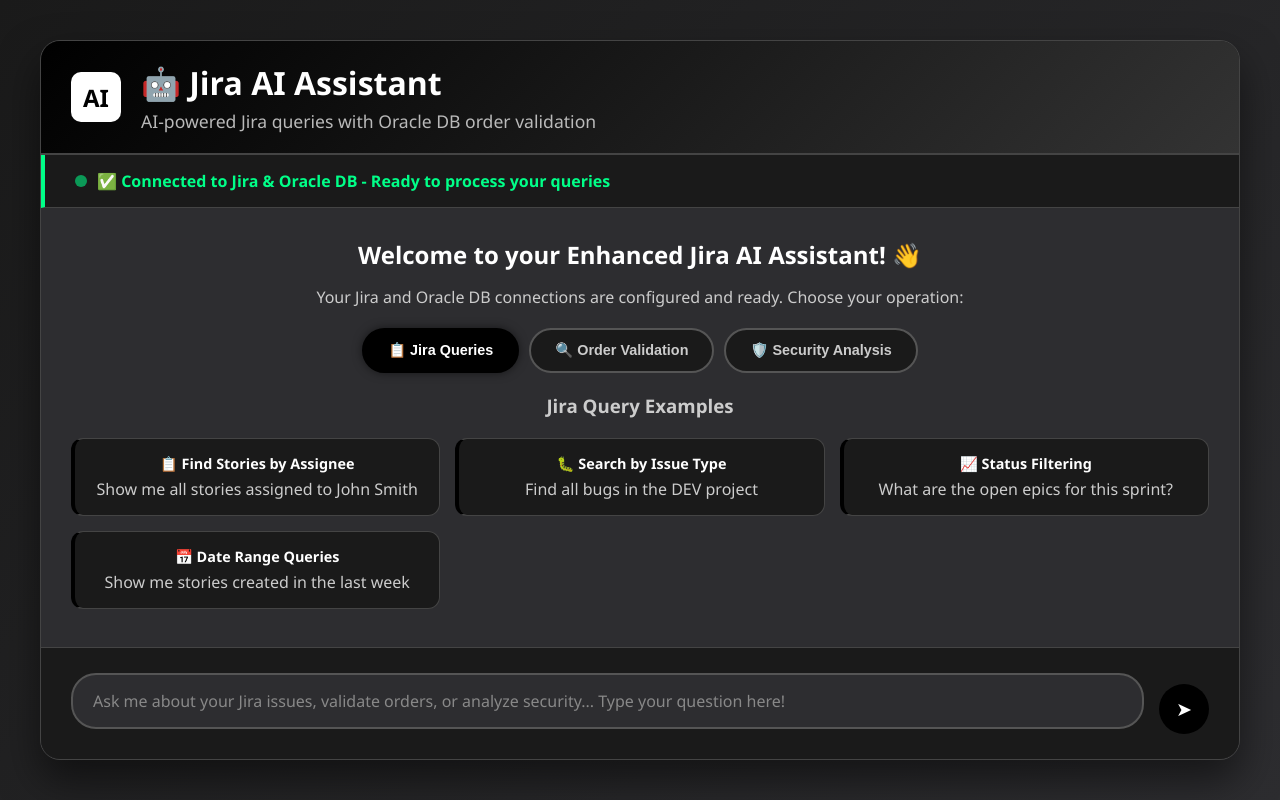
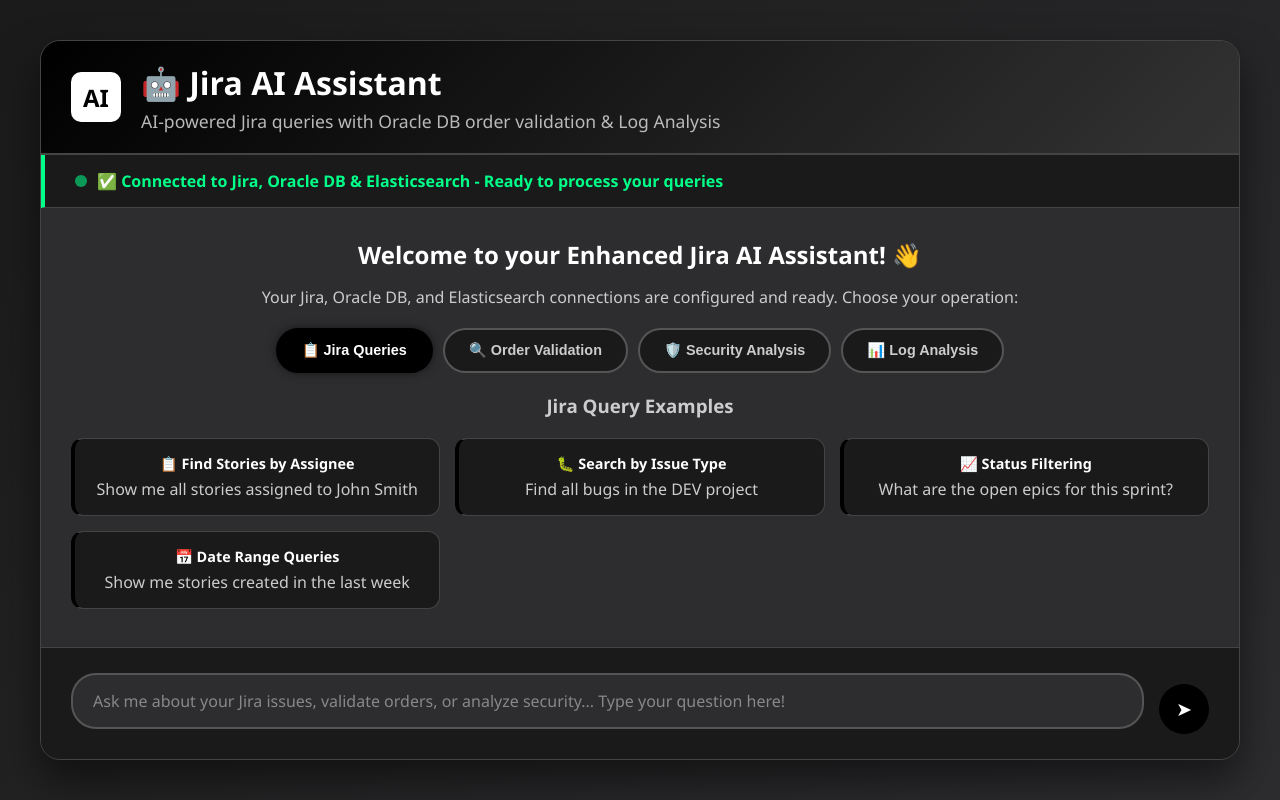
Before and after one commit to SaiGangupalli/jira-ai-assistant, a Flask app: page / in a window 1280 px wide. Run offline with Flask 3, Linux system fonts and the light colour scheme.

Commit message:
Update index.html

```diff
--- a/templates/index.html
+++ b/templates/index.html
@@ -21,20 +21,20 @@
             <!-- Header Content -->
             <div class="header-content">
                 <h1>🤖 Jira AI Assistant</h1>
-                <p>AI-powered Jira queries with Oracle DB order validation</p>
+                <p>AI-powered Jira queries with Oracle DB order validation & Log Analysis</p>
             </div>
         </div>
 
         <div class="status-bar">
             <div class="status-indicator"></div>
-            <span>✅ Connected to Jira & Oracle DB - Ready to process your queries</span>
+            <span>✅ Connected to Jira, Oracle DB & Elasticsearch - Ready to process your queries</span>
         </div>
 
         <div class="main-content">
             <div class="chat-container" id="chatContainer">
                 <div class="welcome-message">
                     <h2>Welcome to your Enhanced Jira AI Assistant! 👋</h2>
-                    <p>Your Jira and Oracle DB connections are configured and ready. Choose your operation:</p>
+                    <p>Your Jira, Oracle DB, and Elasticsearch connections are configured and ready. Choose your operation:</p>
 
                     <div class="feature-tabs">
                         <button class="tab-button active" onclick="showTab('jira')">
@@ -45,6 +45,9 @@
                         </button>
                         <button class="tab-button" onclick="showTab('security')">
                             🛡️ Security Analysis
+                        </button>
+                        <button class="tab-button" onclick="showTab('logs')">
+                            📊 Log Analysis
                         </button>
                     </div>
 
@@ -99,6 +102,42 @@
                             </button>
                         </div>
                     </div>
+
+                    <div class="tab-content hidden" id="logs-tab">
+                        <h3>Log Analysis Options</h3>
+                        <div class="log-analysis-options">
+                            <div class="log-option" onclick="showLogForm('3d-secure')">
+                                <div class="log-option-icon">🔐</div>
+                                <h4>3D Secure</h4>
+                                <p>Analyze 3D Secure authentication logs and transactions</p>
+                            </div>
+                            <div class="log-option" onclick="showLogForm('enforce-xml6')">
+                                <div class="log-option-icon">📋</div>
+                                <h4>Enforce XML6</h4>
+                                <p>Review XML6 enforcement logs and compliance data</p>
+                            </div>
+                            <div class="log-option" onclick="showLogForm('full-auth')">
+                                <div class="log-option-icon">🔑</div>
+                                <h4>Full Auth</h4>
+                                <p>Examine full authentication flow logs and results</p>
+                            </div>
+                            <div class="log-option" onclick="showLogForm('payment-gateway')">
+                                <div class="log-option-icon">💳</div>
+                                <h4>Payment Gateway</h4>
+                                <p>Analyze payment gateway transaction logs</p>
+                            </div>
+                            <div class="log-option" onclick="showLogForm('fraud-detection')">
+                                <div class="log-option-icon">🚨</div>
+                                <h4>Fraud Detection</h4>
+                                <p>Review fraud detection system logs and alerts</p>
+                            </div>
+                            <div class="log-option" onclick="showLogForm('api-gateway')">
+                                <div class="log-option-icon">🌐</div>
+                                <h4>API Gateway</h4>
+                                <p>Monitor API gateway access and performance logs</p>
+                            </div>
+                        </div>
+                    </div>
                 </div>
             </div>
 
```
